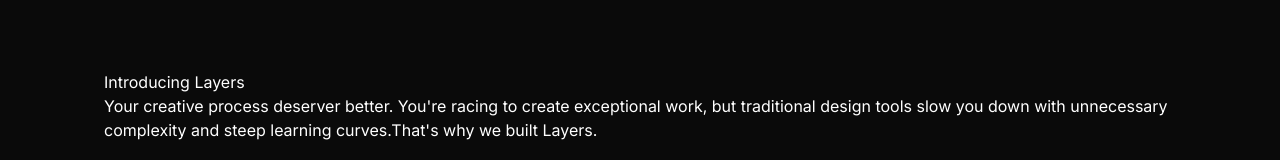
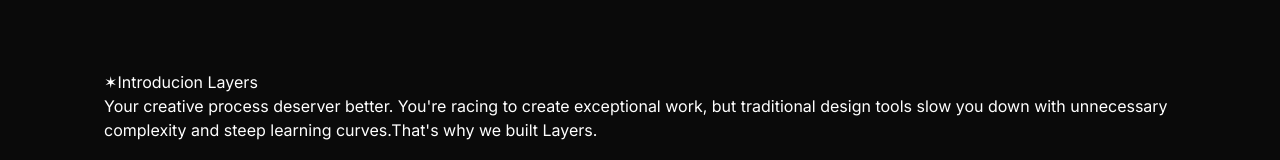
Before and after one commit to Alvarenga7/Landing-Page-Impactfcul-Design, a Next.js app: page / in a window 1280 px wide. Shown: the part 1084-1244 px from the top of the page. Built offline with nearby package versions, Linux system fonts and the light colour scheme.

Commit message:
feat:importando o componente Tag.tsx e ativando

```diff
--- a/src/sections/Interaction.tsx
+++ b/src/sections/Interaction.tsx
@@ -1,10 +1,12 @@
+import Tag from "@/components/Tag";
+
 const text = `You're racing to create exceptional work, but traditional design tools slow you down with unnecessary complexity and steep learning curves.`;
 
 export default function Introduction() {
     return(
         <section className="py-24">
             <div className="container">
-                <div>Introducing Layers</div>
+                <Tag>Introducion Layers</Tag>
                 <div>
                     <span> Your creative process deserver better. </span>
                     <span>{text}</span>
```
